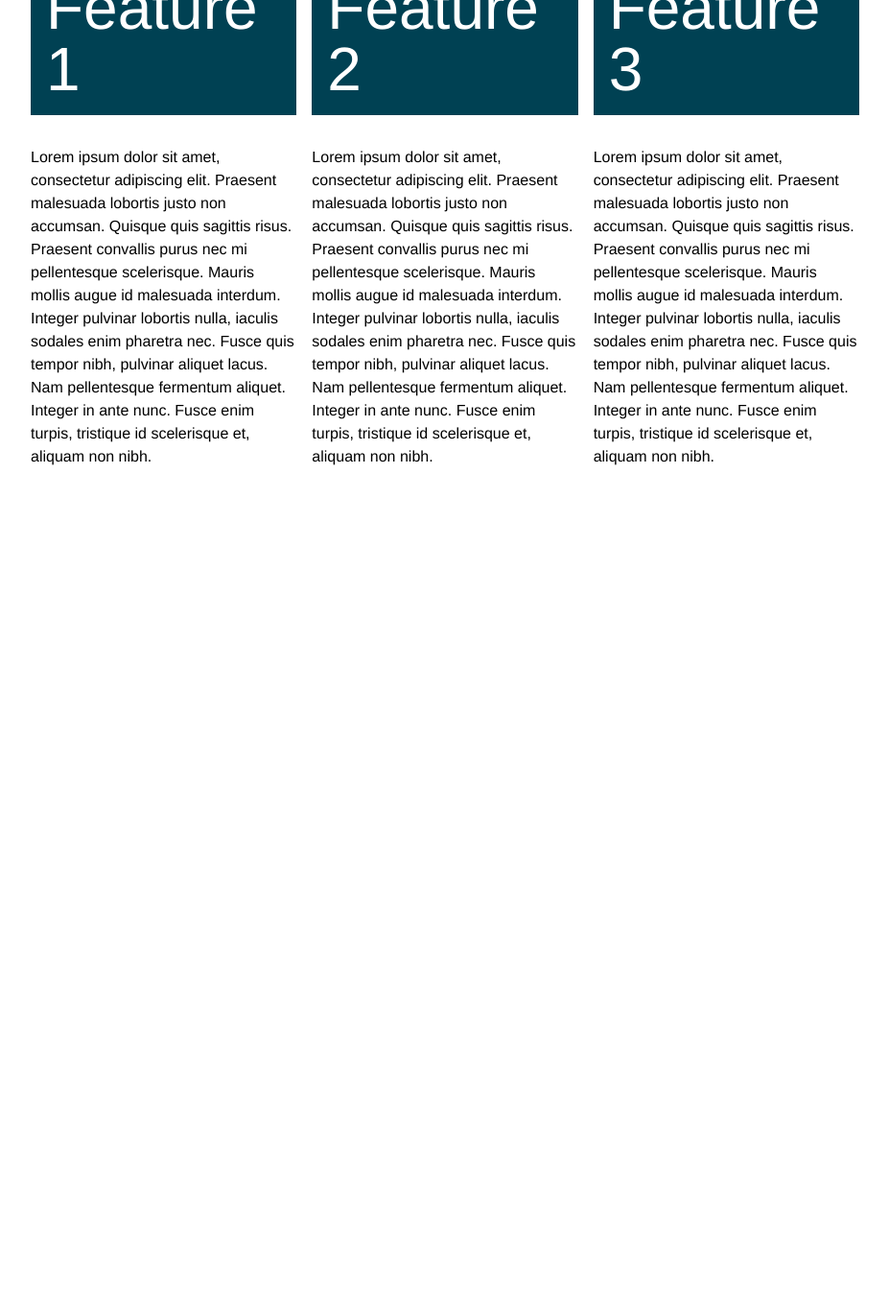
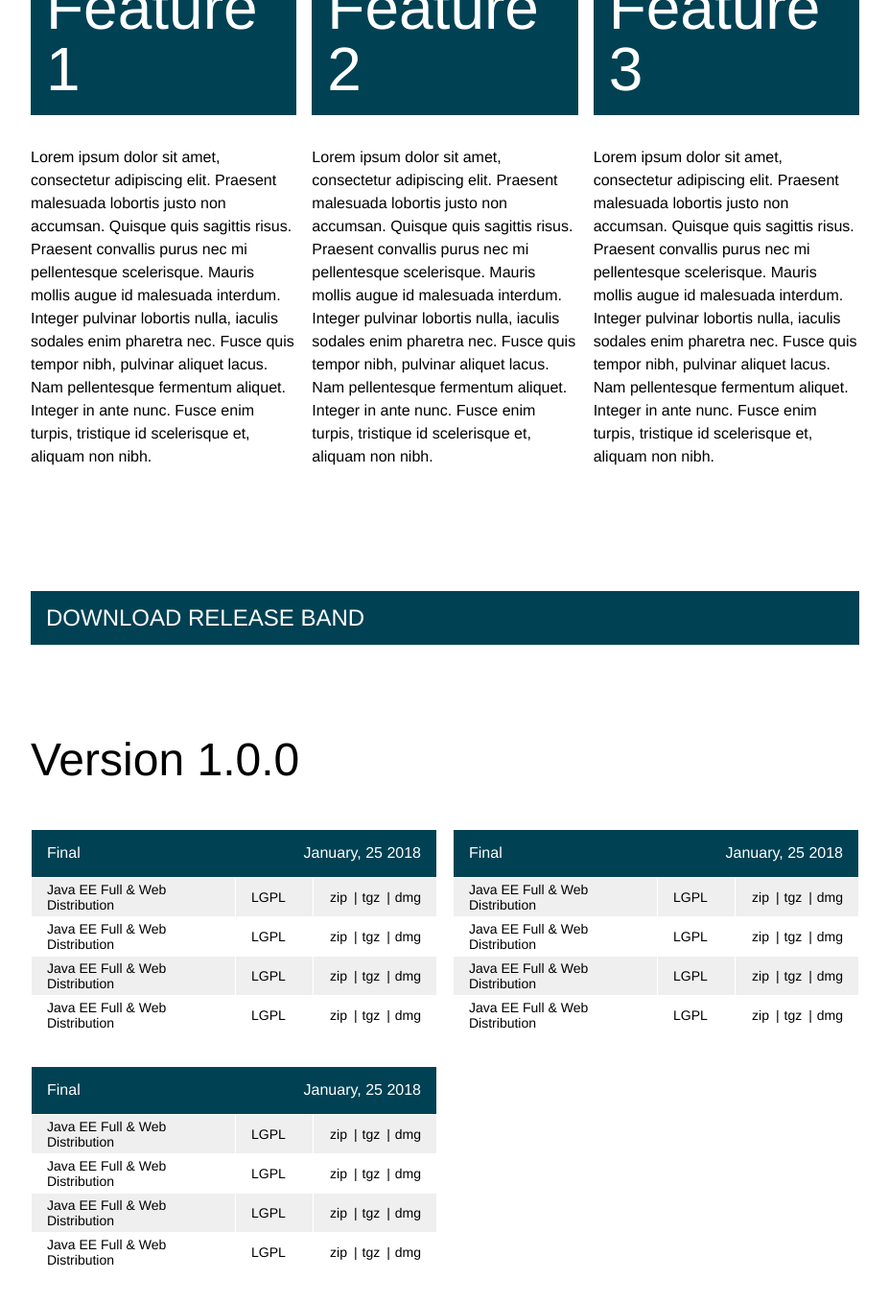
Before and after one commit to rhmwes/community-theme, a Jekyll site: the page built from components.md, in a window 1280 px wide and 1400 px high, scrolled down 17224 px. Shown: the top 1358 px of the window at 96% size, without its empty margins (176-1103 px from the left). Built offline with Jekyll 4.4.1, drawn with Linux system fonts in a browser that asks for light colours; nearby versions of some CDN libraries; before the commit the page ends 17840 px from its top, so only the background shows below that.

Commit message:
Added download-release-band

```diff
--- /dev/null
+++ b/_includes/download-release-band.html
@@ -0,0 +1,135 @@
+<div class="component-wrapper download-release-band">
+  <div class="width-12-12 version-id">
+    <h3>Version 1.0.0</h3>
+  </div>
+  <div class="width-6-12 width-12-12-m version-table">
+    <table class="tg">
+      <tr>
+        <th class="" colspan="3"><div class="version-name {% if entry.type == 'Final' %}final{% endif %}">Final<span class="release-date">January, 25 2018</span></div></th>
+        </tr>
+        <tr>
+          <td class="description">Java EE Full & Web Distribution</td>
+          <td class="licence">LGPL</td>
+          <td class="links">
+            <a href="#">zip</a>
+            <a href="#">tgz</a>
+            <a href="#">dmg</a>
+          </td>
+        </tr>
+        <tr>
+          <td class="description">Java EE Full & Web Distribution</td>
+          <td class="licence">LGPL</td>
+          <td class="links">
+            <a href="#">zip</a>
+            <a href="#">tgz</a>
+            <a href="#">dmg</a>
+          </td>
+        </tr>
+        <tr>
+          <td class="description">Java EE Full & Web Distribution</td>
+          <td class="licence">LGPL</td>
+          <td class="links">
+            <a href="#">zip</a>
+            <a href="#">tgz</a>
+            <a href="#">dmg</a>
+          </td>
+        </tr>
+        <tr>
+          <td class="description">Java EE Full & Web Distribution</td>
+          <td class="licence">LGPL</td>
+          <td class="links">
+            <a href="#">zip</a>
+            <a href="#">tgz</a>
+            <a href="#">dmg</a>
+          </td>
+        </tr>
+      </table>
+    </div>
+  <div class="width-6-12 width-12-12-m version-table">
+    <table class="tg">
+      <tr>
+        <th class="" colspan="3"><div class="version-name {% if entry.type == 'Final' %}final{% endif %}">Final<span class="release-date">January, 25 2018</span></div></th>
+        </tr>
+        <tr>
+          <td class="description">Java EE Full & Web Distribution</td>
+          <td class="licence">LGPL</td>
+          <td class="links">
+            <a href="#">zip</a>
+            <a href="#">tgz</a>
+            <a href="#">dmg</a>
+          </td>
+        </tr>
+        <tr>
+          <td class="description">Java EE Full & Web Distribution</td>
+          <td class="licence">LGPL</td>
+          <td class="links">
+            <a href="#">zip</a>
+            <a href="#">tgz</a>
+            <a href="#">dmg</a>
+          </td>
+        </tr>
+        <tr>
+          <td class="description">Java EE Full & Web Distribution</td>
+          <td class="licence">LGPL</td>
+          <td class="links">
+            <a href="#">zip</a>
+            <a href="#">tgz</a>
+            <a href="#">dmg</a>
+          </td>
+        </tr>
+        <tr>
+          <td class="description">Java EE Full & Web Distribution</td>
+          <td class="licence">LGPL</td>
+          <td class="links">
+            <a href="#">zip</a>
+            <a href="#">tgz</a>
+            <a href="#">dmg</a>
+          </td>
+        </tr>
+      </table>
+    </div>
+  <div class="width-6-12 width-12-12-m version-table">
+    <table class="tg">
+      <tr>
+        <th class="" colspan="3"><div class="version-name {% if entry.type == 'Final' %}final{% endif %}">Final<span class="release-date">January, 25 2018</span></div></th>
+        </tr>
+        <tr>
+          <td class="description">Java EE Full & Web Distribution</td>
+          <td class="licence">LGPL</td>
+          <td class="links">
+            <a href="#">zip</a>
+            <a href="#">tgz</a>
+            <a href="#">dmg</a>
+          </td>
+        </tr>
+        <tr>
+          <td class="description">Java EE Full & Web Distribution</td>
+          <td class="licence">LGPL</td>
+          <td class="links">
+            <a href="#">zip</a>
+            <a href="#">tgz</a>
+            <a href="#">dmg</a>
+          </td>
+        </tr>
+        <tr>
+          <td class="description">Java EE Full & Web Distribution</td>
+          <td class="licence">LGPL</td>
+          <td class="links">
+            <a href="#">zip</a>
+            <a href="#">tgz</a>
+            <a href="#">dmg</a>
+          </td>
+        </tr>
+        <tr>
+          <td class="description">Java EE Full & Web Distribution</td>
+          <td class="licence">LGPL</td>
+          <td class="links">
+            <a href="#">zip</a>
+            <a href="#">tgz</a>
+            <a href="#">dmg</a>
+          </td>
+        </tr>
+      </table>
+    </div>
+  </div>
+</div>
--- a/_layouts/components.html
+++ b/_layouts/components.html
@@ -97,3 +97,8 @@ layout: base
   <div class="width-12-12 component-name"><h5>Feature Highlights Band - Three Columns with images</h5></div>
 </div>
 {% include highlights-three-columns-images-band.html %}
+
+<div class="grid-wrapper">
+  <div class="width-12-12 component-name"><h5>Download Release Band</h5></div>
+</div>
+{% include download-release-band.html %}
--- a/_sass/core/colors.scss
+++ b/_sass/core/colors.scss
@@ -47,6 +47,7 @@ $dark-blue: #1E2E37;
 $dark-teal: #2A6B5E;
 
 //Grayscale
+$gray-0 : #EFEFEF;
 $gray-1 : #AAAAAA;
 $gray-2 : #555555;
 $gray-3 : #333333;
@@ -54,7 +55,10 @@ $gray-4 : #222222;
 
 
 // Alternative spelling
+$grey-0 : #EFEFEF;
 $grey-1 : #AAAAAA;
 $grey-2 : #555555;
 $grey-3 : #333333;
 $grey-4 : #222222;
+$dark-grey: #4C4C4C;
+$light-grey: #DCDCDC;
--- a/_sass/core/global.scss
+++ b/_sass/core/global.scss
@@ -206,7 +206,7 @@ table {
   }
 
   thead th {
-    background-color: $teal;
+    // background-color: $blue;
     color: $white;
     padding: .5rem 1rem;
     font-size: 1.5rem;
@@ -216,7 +216,7 @@ table {
   }
   tbody tr {
     &:nth-child(even) {
-      background-color: $blue;
+      background-color: $gray-0;
     }
     td p {
        margin: 0;
--- /dev/null
+++ b/_sass/core/includes/download-release-band.scss
@@ -0,0 +1,47 @@
+.download-release-band {
+  .version-table {
+    margin-bottom: 1rem;
+    table {
+      width: 100%;
+    }
+    tbody td {
+      padding: .25rem 1rem;
+    }
+    tbody th {
+      background-color: $blue;
+      padding: 1rem;
+    }
+    .version-name {
+      text-align: left;
+      border-bottom: 1px solid $blue;
+      font-weight: 400;
+      color: $white;
+      &.final {
+        font-weight: 700;
+        text-transform: uppercase;
+      }
+      .release-date {
+        float: right;
+        text-transform: initial;
+        color: $white;
+      }
+    }
+
+    // .description { min-width: 13rem; }
+    .licence { min-width: 3rem; }
+    .links {
+      min-width: 6rem;
+      text-align: right;
+      a:not(:first-of-type) {
+        &:before {
+          content: '|';
+          margin: 0 5px 0 3px;
+        }
+      }
+    }
+    td, a { font-size: .875rem; }
+    @media screen and (max-width: 1024px) {
+      grid-column: span 12;
+    }
+  }
+}
--- a/assets/css/main.scss
+++ b/assets/css/main.scss
@@ -23,6 +23,7 @@ $baseurl: "{{ site.baseurl }}";
 @import "core/includes/highlights-inline-images-band";
 @import "core/includes/highlights-alternating-images-band";
 @import "core/includes/highlights-three-columns-band";
+@import "core/includes/download-release-band";
 
 @import "project-colors";
 @import "components";
```
